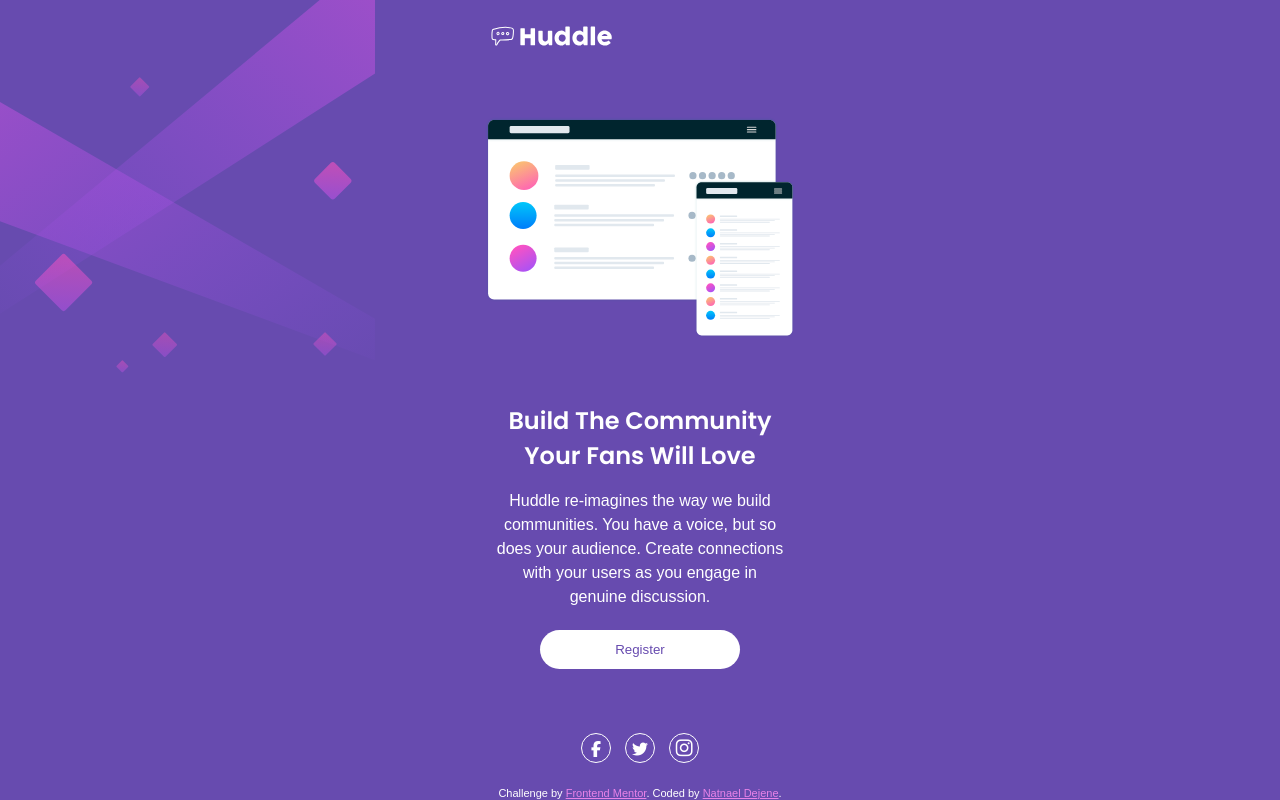
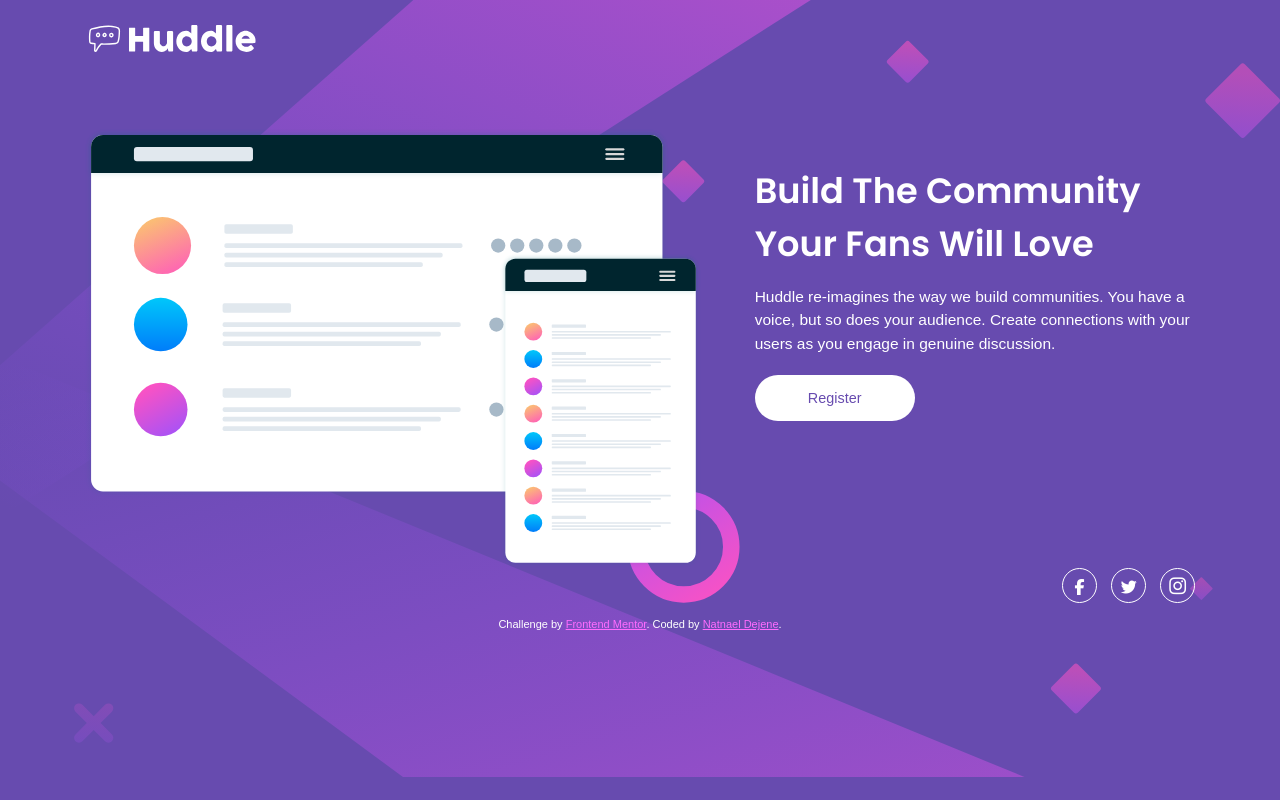
Before and after one commit to et-coder/huddle-landing-page-with-single-introductory, a plain HTML site: page index.html in a window 1280 px wide. Drawn offline with Linux system fonts and the light colour scheme.

Commit message:
make the page responsive

```diff
--- a/index.html
+++ b/index.html
@@ -13,28 +13,16 @@
   <link rel="stylesheet" href="style.css">
 
   <title>Frontend Mentor | Huddle landing page with single introductory section</title>
-
-  <!-- Feel free to remove these styles or customise in your own stylesheet 👍 -->
-  <style>
-    .attribution {
-      font-size: 11px;
-      text-align: center;
-      color: #fff;
-    }
-
-    .attribution a {
-      color: hsl(300, 69%, 71%);
-    }
-  </style>
 </head>
 
 <body>
+  <div class="container">
+    <header>
+      <a href="#"><img src="images/logo.svg" alt="Huddle" class="logo"></a>
+    </header>
+
     <main>
-    <div class="container">
-      <div class="hero">
-        <a href="#"><img src="images/logo.svg" alt="Huddle" class="logo"></a>
       <img src="images/illustration-mockups.svg" alt="Huddle mockups" class="illustration">
-      </div>
 
       <div class="content">
         <h1>Build The Community Your Fans Will Love</h1>
@@ -43,23 +31,21 @@
           audience.
           Create connections with your users as you engage in genuine discussion.</p>
         <button>Register</button>
-
-        <div class="socials">
-          <span href="#" class="facebook"><i class="fa-brands fa-facebook-f"></i></span>
-          <span href="#" class="facebook"><i class="fa-brands fa-twitter"></i></span>
-          <span href="#" class="facebook"><i class="fa-brands fa-instagram"></i></span>
       </div>
-      </div>
-    </div>
-
     </main>
 
     <footer>
+      <ul class="socials">
+        <li href="#" class="facebook"><i class="fa-brands fa-facebook-f"></i></li>
+        <li href="#" class="facebook"><i class="fa-brands fa-twitter"></i></li>
+        <li href="#" class="facebook"><i class="fa-brands fa-instagram"></i></li>
+      </ul>
       <p class="attribution">
         Challenge by <a href="https://www.frontendmentor.io?ref=challenge" target="_blank">Frontend Mentor</a>.
         Coded by <a href="#">Natnael Dejene</a>.
       </p>
     </footer>
+  </div>
 </body>
 
 </html>
--- a/style.css
+++ b/style.css
@@ -15,29 +15,37 @@
 body {
     font-family: 'Open-sans', sans-serif;
     background: url('images/bg-mobile.svg') no-repeat;
+    background-size: contain;
     background-color: var(--violet);
 }
 
 .logo {
     display: inline-block;
     width: 130px;
-    margin: 0;
+    margin-top: 1em;
 }
 
 .container {
     max-width: 350px;
-    padding: 1.25em;
     margin: 0 auto;
+    padding: 0 1em;
+}
+
+main {
+    display: flex;
+    flex-direction: column;
+    gap: 3rem;
+}
+
+.illustration {
+    width: 100%;
+    margin-top: 3.8em;
 }
 
 .content {
     text-align: center;
     color: #fff;
-}
-
-.illustration {
-    width: 100%;
-    margin: 3.8em 0;
+    margin-bottom: 3em;
 }
 
 h1 {
@@ -49,7 +57,6 @@ h1 {
 .description {
     font-weight: 300;
     margin: 1em 0 1.3em;
-    padding: 0 .5em;
     line-height: 1.5;
 }
 
@@ -68,12 +75,16 @@ button:hover {
     cursor: pointer;
 }
 
-.socials {
-    margin-top: 4em;
+footer {
+    text-align: center;
 }
 
+.socials {
+    text-decoration: none;
+    list-style-type: none;
+}
 
-.socials span {
+.socials li {
     position: relative;
     display: inline-block;
     text-decoration: none;
@@ -87,23 +98,123 @@ button:hover {
 
 .socials i {
     font-size: 1rem;
-    color: #fff;
     position: absolute;
     top: 50%;
     left: 50%;
     transform: translate(-50%, -45%);
+    color: #fff;
 }
 
-.socials span:last-child i {
+.socials li:last-child i {
     font-size: 1.2rem;
 }
 
-.socials span:hover {
+.socials li:hover {
     cursor: pointer;
     border-color: var(--bright-magenta);
 }
 
-.socials span:hover i {
+.socials li:hover i {
     color: var(--bright-magenta);
 
 }
+
+.attribution {
+    font-size: 11px;
+    text-align: center;
+    color: #fff;
+    margin-top: 1em;
+}
+
+.attribution a {
+    color: hsl(300, 100%, 71%);
+}
+
+@media only screen and (min-width: 575px) {
+    .container {
+        max-width: 450px;
+    }
+}
+
+@media only screen and (min-width: 768px) {
+    .container {
+        max-width: 600px;
+
+    }
+}
+
+@media only screen and (min-width: 1024px) {
+
+    html {
+        width: 100%;
+        min-height: 100%;
+    }
+
+    body {
+        background-image: url('images/bg-desktop.svg');
+        background-repeat: no-repeat;
+        background-size: contain;
+    }
+
+    .container {
+        max-width: 90%;
+        height: 100%;
+        margin: 0 auto;
+    }
+
+    main {
+        width: 100%;
+        flex-direction: row;
+        align-items: center;
+        justify-content: space-evenly;
+    }
+
+    .logo {
+        width: 180px;
+    }
+
+    .illustration {
+        max-width: 55%;
+        margin-top: 4em;
+    }
+
+    .content {
+        text-align: left;
+        display: flex;
+        flex-direction: column;
+        width: 45%;
+        max-width: 440px;
+    }
+
+    h1 {
+        font-size: 2.2rem;
+    }
+
+    .description {
+        font-size: 15.5px;
+    }
+
+    footer {
+        text-align: right;
+    }
+
+    .socials li {
+        width: 35px;
+        height: 35px;
+    }
+
+    .socials i {
+        font-size: 1rem;
+    }
+
+    .socials li:last-child i {
+        font-size: 1.2rem;
+    }
+
+    button {
+        width: 160px;
+        padding: 15px;
+        font-size: .9rem;
+    }
+
+}
```
Lines whose indentation alone changed are shown as unchanged.
